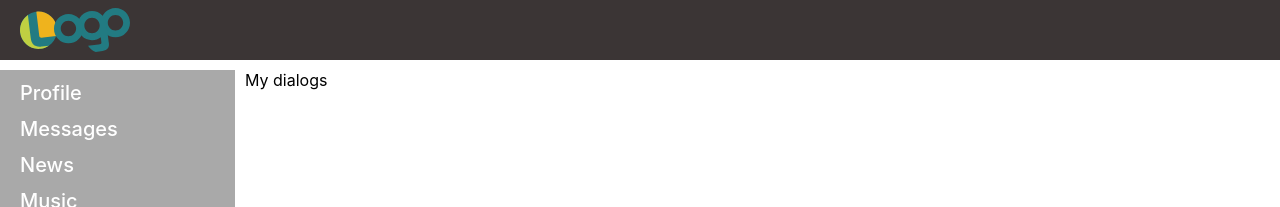
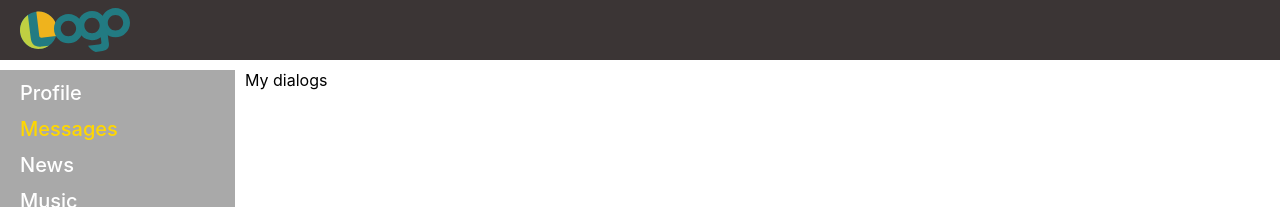
Before and after one commit to elisav20/Social-Network-React, a React (Create React App) app: page /dialogs in a window 1280 px wide. Shown: the top 207 px of the page. Built offline with nearby package versions, Linux system fonts and the light colour scheme.

Commit message:
add navlink

```diff
--- a/src/App.scss
+++ b/src/App.scss
@@ -41,6 +41,11 @@
         font-weight: 500;
         color: white;
         text-decoration: none;
+
+        &.active,
+        &:hover {
+            color: gold;
+        }
     }
 }
 
--- a/src/components/Navbar/Navbar.jsx
+++ b/src/components/Navbar/Navbar.jsx
@@ -1,32 +1,33 @@
 import React from "react";
+import { NavLink } from "react-router-dom";
 
 const Navbar = () => {
     return (
         <nav className="nav">
             <div className="nav__item">
-                <a className="nav__link" href="/profile">
+                <NavLink className="nav__link" to="/profile">
                     Profile
-                </a>
+                </NavLink>
             </div>
             <div className="nav__item">
-                <a className="nav__link" href="/dialogs">
+                <NavLink className="nav__link" to="/dialogs">
                     Messages
-                </a>
+                </NavLink>
             </div>
             <div className="nav__item">
-                <a className="nav__link" href="/news">
+                <NavLink className="nav__link" to="/news">
                     News
-                </a>
+                </NavLink>
             </div>
             <div className="nav__item">
-                <a className="nav__link" href="/music">
+                <NavLink className="nav__link" to="/music">
                     Music
-                </a>
+                </NavLink>
             </div>
             <div className="nav__item">
-                <a className="nav__link" href="/settings">
+                <NavLink className="nav__link" to="/settings">
                     Settings
-                </a>
+                </NavLink>
             </div>
         </nav>
     );
```
Also changed, not shown: 1 other file (tests, documents, lock files or other folders).
